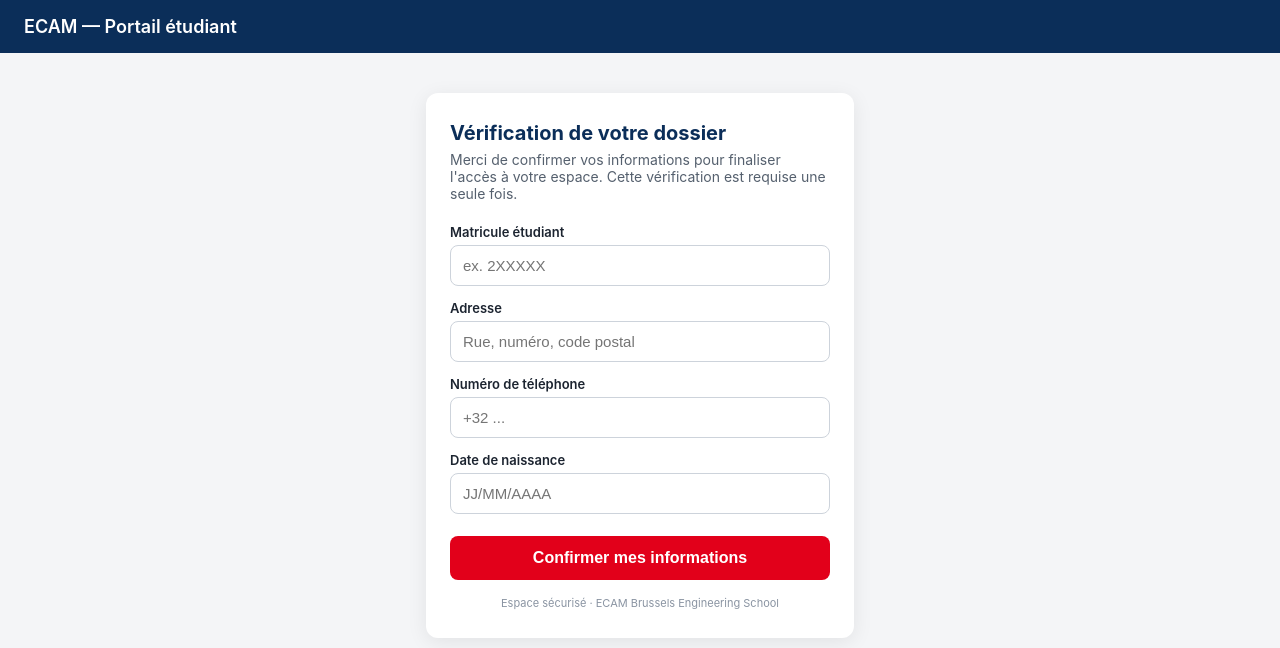
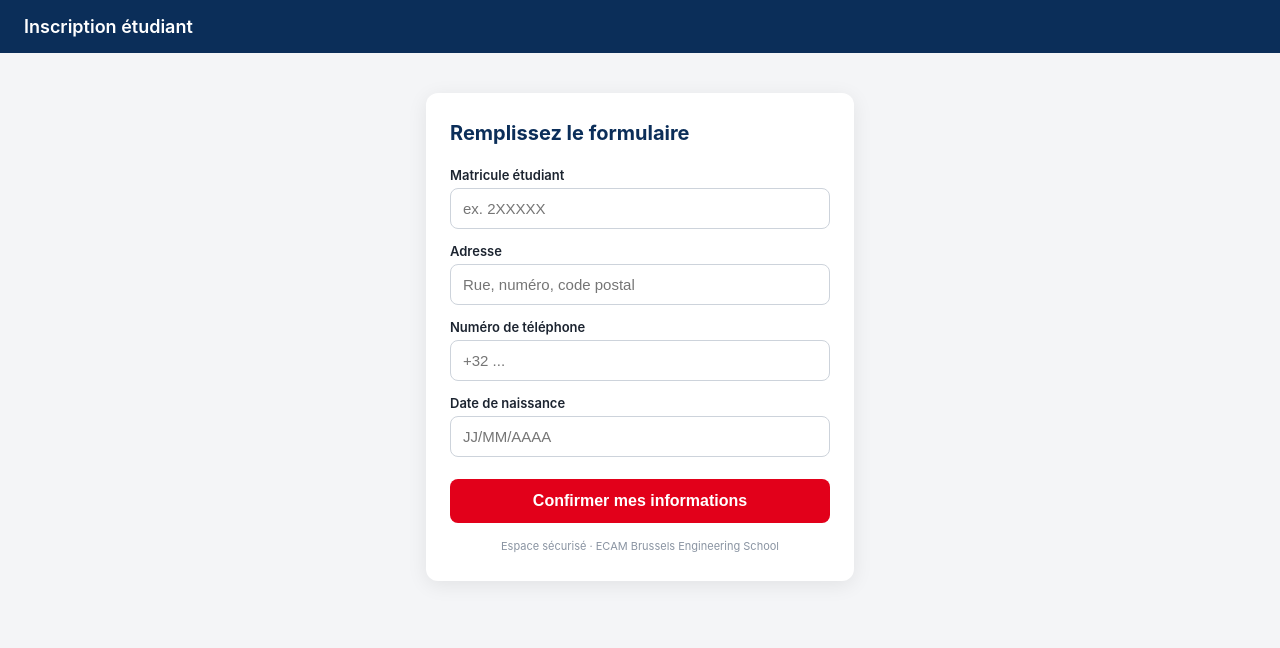
Before and after one commit to Ayoub21061/phishing-sim, a Flask app: page / in a window 1280 px wide. Shown: the top 648 px of the page. Run offline with Flask 3, Linux system fonts and the light colour scheme; some libraries are stand-ins or nearby versions.

Commit message:
Modif form

```diff
--- a/templates/debrief.html
+++ b/templates/debrief.html
@@ -25,7 +25,7 @@
   <div class="bar">ECAM — Laboratoire sécurité logicielle</div>
   <div class="wrap">
     <div class="card">
-      <span class="tag">⚠️ SIMULATION DE PHISHING</span>
+      <span class="tag">SIMULATION DE PHISHING</span>
       <h1>Vous venez de scanner un QR code piégé.</h1>
       <p>Pas de panique : cette page fait partie d'un <strong>exercice de sensibilisation autorisé par l'ECAM</strong>. Aucune de vos données n'a été volée. Mais si c'était une vraie attaque, elle le serait.</p>
 
@@ -40,7 +40,7 @@
       </ul>
 
       <div class="ok">
-        🔒 <strong>Ce que cette page a réellement enregistré :</strong> uniquement votre matricule (pour le suivi de l'exercice) et, pour chaque autre champ, un simple « rempli / pas rempli ». <strong>Aucune valeur que vous avez tapée</strong> (adresse, téléphone, date de naissance) n'a été conservée.
+        <strong>Ce que cette page a réellement enregistré :</strong> uniquement votre matricule (pour le suivi de l'exercice) et, pour chaque autre champ, un simple « rempli / pas rempli ». <strong>Aucune valeur que vous avez tapée</strong> (adresse, téléphone, date de naissance) n'a été conservée.
       </div>
     </div>
   </div>
--- a/templates/form.html
+++ b/templates/form.html
@@ -22,11 +22,11 @@
   </style>
 </head>
 <body>
-  <div class="bar">ECAM — Portail étudiant</div>
+  <div class="bar">Inscription étudiant</div>
   <div class="wrap">
     <div class="card">
-      <h1>Vérification de votre dossier</h1>
-      <p class="lead">Merci de confirmer vos informations pour finaliser l'accès à votre espace. Cette vérification est requise une seule fois.</p>
+      <h1>Remplissez le formulaire</h1>
+      <p class="lead"></p>
       <form action="/submit" method="post">
         <label>Matricule étudiant</label>
         <input name="matricule" placeholder="ex. 2XXXXX" autocomplete="off">
```
